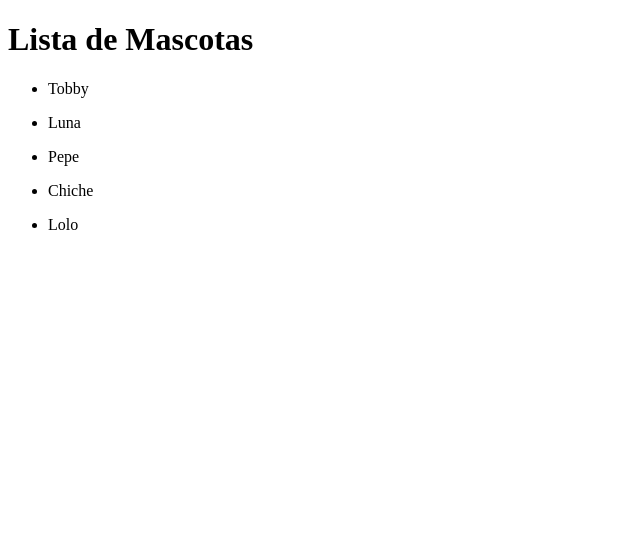
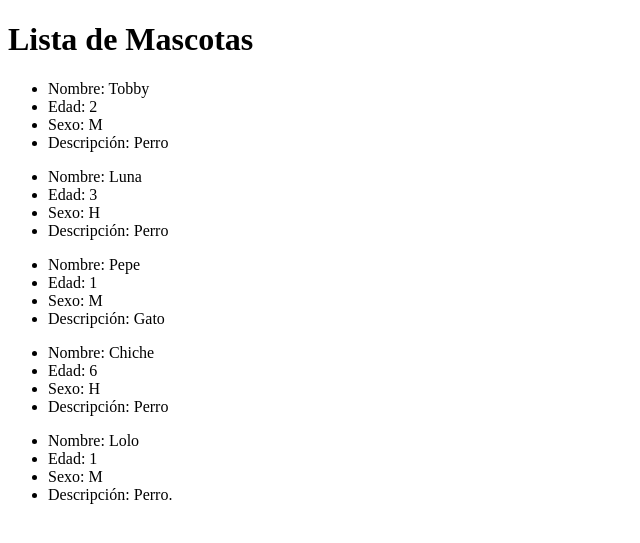
Before and after one commit to josefinaguarda/tercer-preentrega-josefinaguarda, a Django app: page /mi_aplicacion/mascota/list in a window 1280 px wide. Shown: the top 543 px of the page, without its empty margins (0-640 px from the left). Run offline with Django 5.2, Linux system fonts and the light colour scheme; data comes from the database, SQL or seed files in the repository.

Commit message:
modificacion para que tambien se vea en la lista la edad, sexo y descripcion

```diff
--- a/mi_proyecto/mi_aplicacion/templates/mi_aplicacion/mascota_list.html
+++ b/mi_proyecto/mi_aplicacion/templates/mi_aplicacion/mascota_list.html
@@ -5,9 +5,12 @@
 {% endblock title %}
 
 {% block content %}
-    {% for object in object_list %}
+    {% for mascota in object_list %}
         <ul>
-            <li>{{ object }}</li>
+            <li>Nombre: {{ mascota.nombre }}</li>
+            <li>Edad: {{ mascota.edad }}</li>
+            <li>Sexo: {{ mascota.sexo }}</li>
+            <li>Descripción: {{ mascota.descripcion }}</li>
         </ul>
     {% endfor %}
 {% endblock content %}
```
